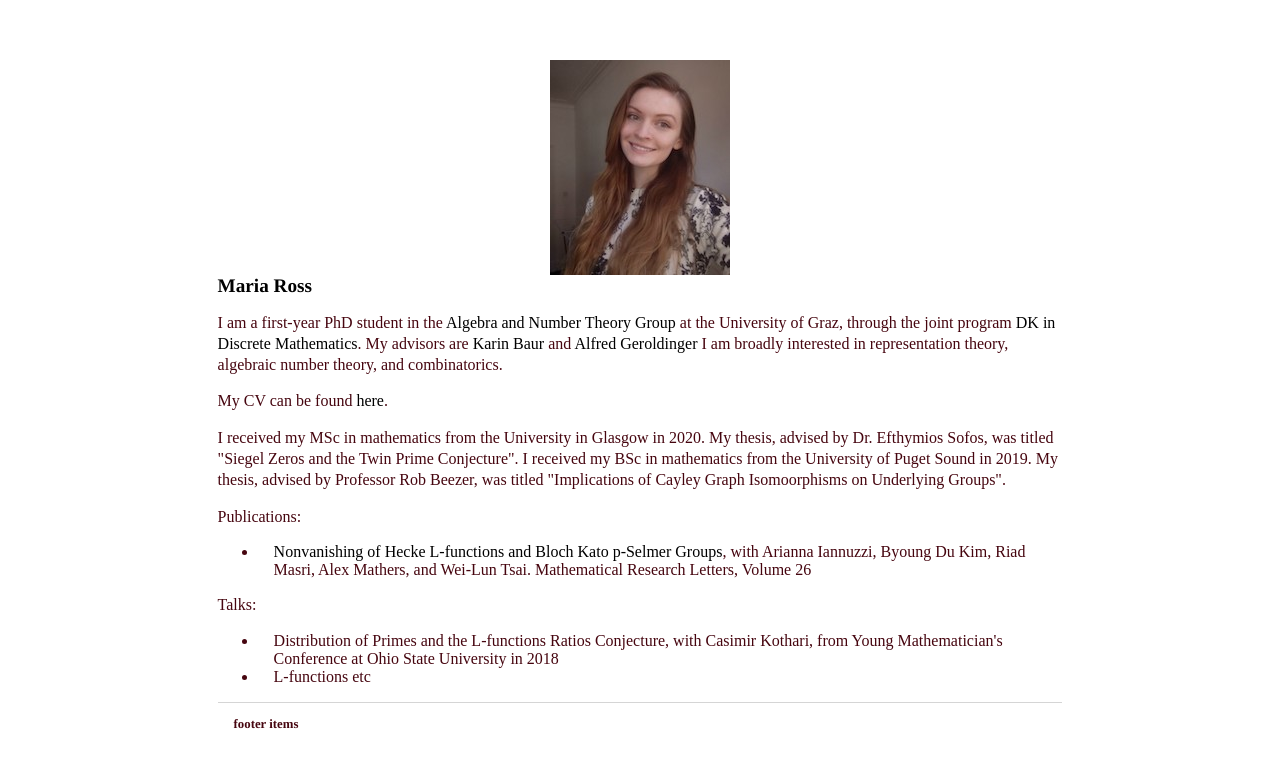
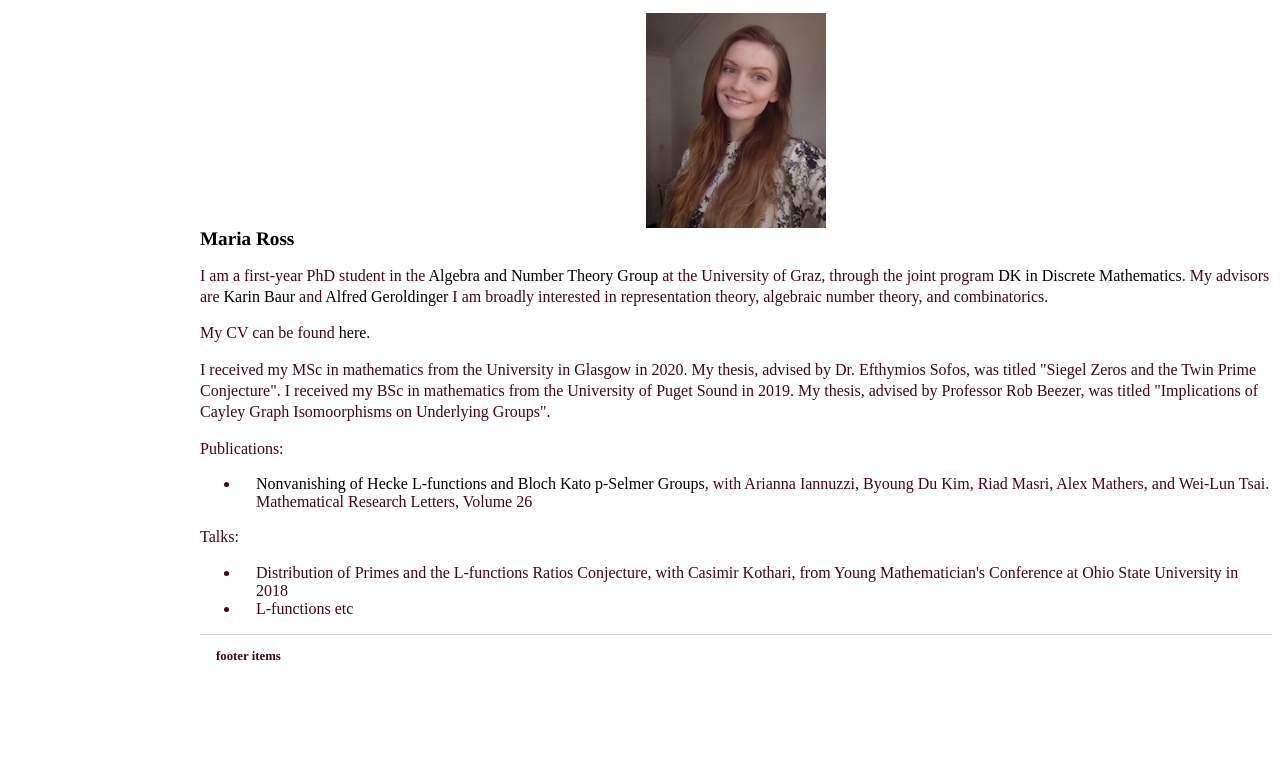
Before and after one commit to mariarross/mariarross.github.io, a Jekyll site: the page built from index.html, in a window 1280 px wide. Shown: the top 768 px of the page. Built offline with Jekyll 4.4.1, drawn with Linux system fonts in a browser that asks for light colours.

Commit message:
Update main.css

```diff
--- a/css/main.css
+++ b/css/main.css
@@ -1,6 +1,6 @@
 body {
-    margin: 60px auto;
-    width: 66%;
+    margin-right: 60px auto;
+    margin-left: 200px;
 }
 nav ul, footer ul {
     font-family:'Times', 'Times', 'Serif';
```
